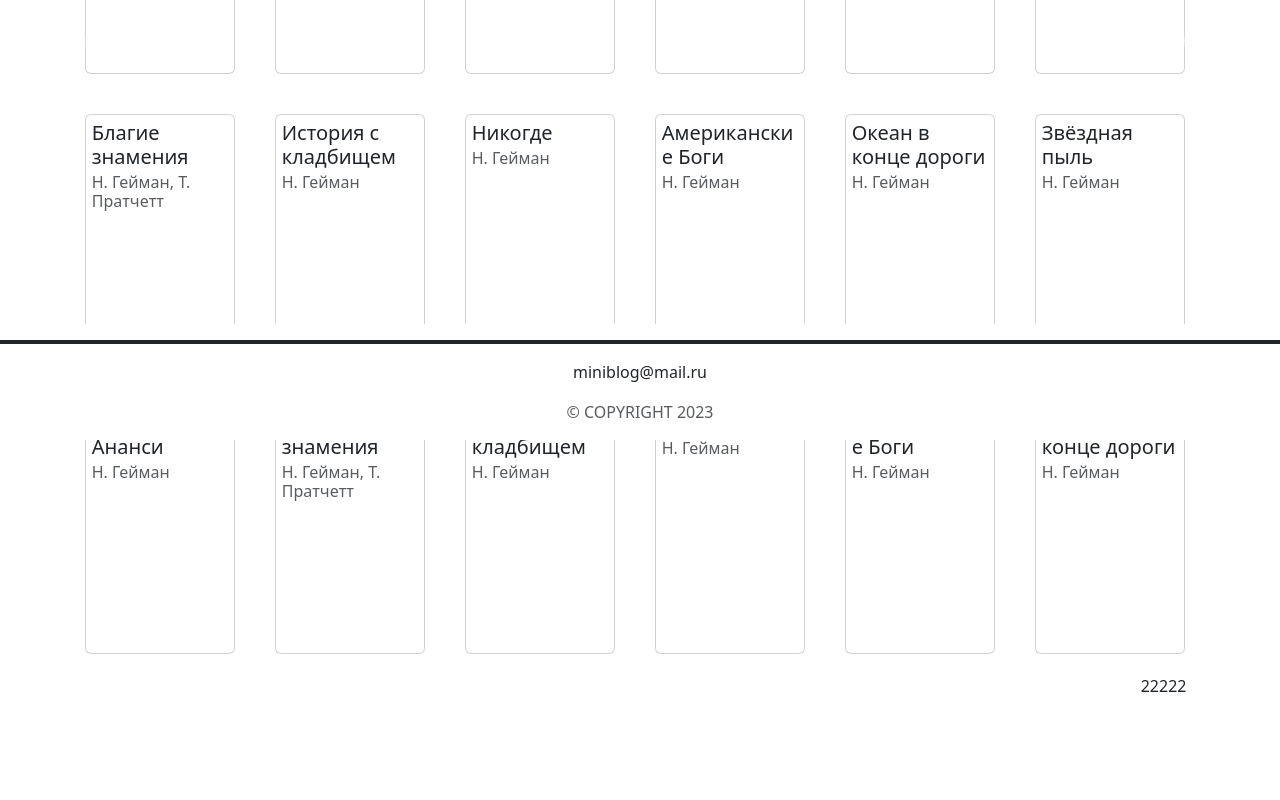
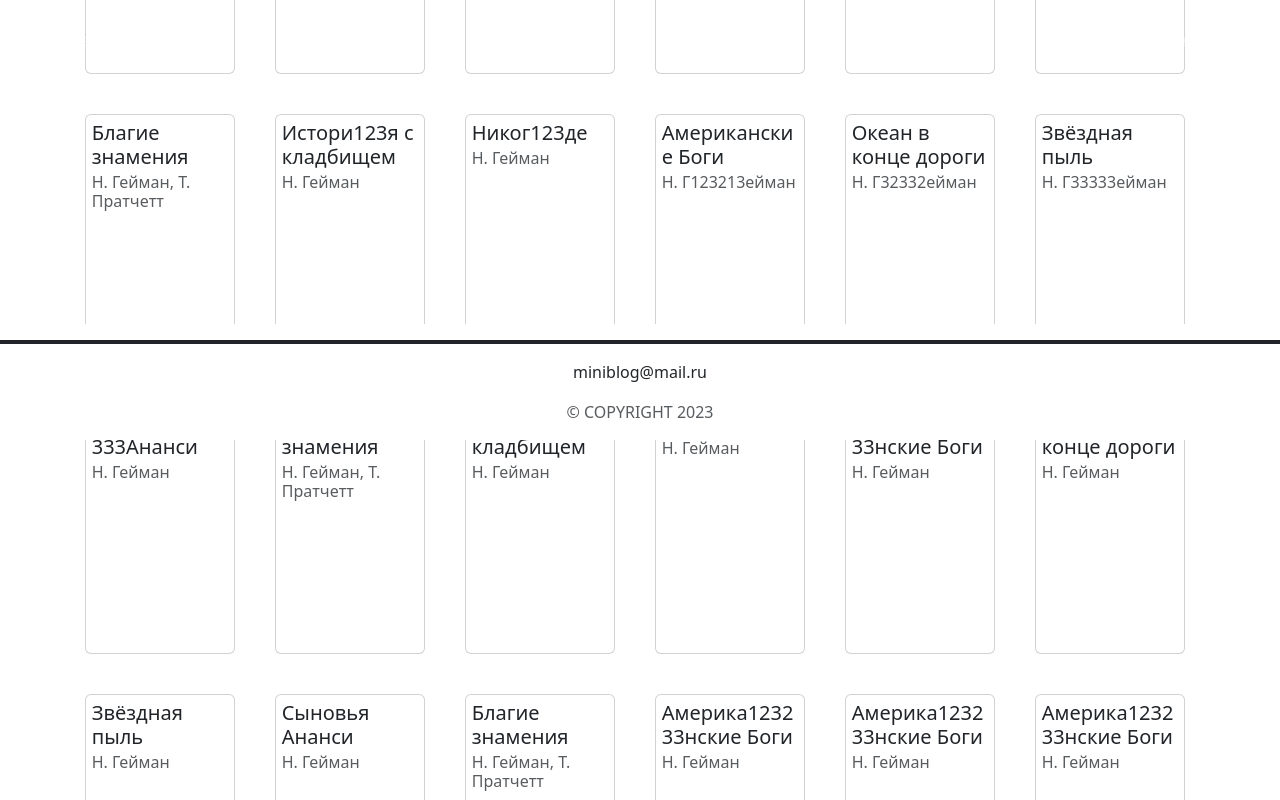
Before and after one commit to Potapov-AA/J-BLOG, a Vue app: page /books in a window 1280 px wide. Shown: the part 360-1160 px from the top of the page. Before the commit the page ends 1058 px from the top, so only its background shows below. Built offline with nearby package versions, Linux system fonts and the light colour scheme.

Commit message:
Добавил больше записей для проверки

```diff
--- a/src/stores/books.js
+++ b/src/stores/books.js
@@ -54,6 +54,55 @@ const defaultValue = [
   },
   {
     id: 0,
+    title: "Истори123я с кладбищем",
+    author: "Н. Гейман",
+    status: "Прочтена",
+    isFavorite: false,
+  },
+  {
+    id: 1,
+    title: "Никог123де",
+    author: "Н. Гейман",
+    status: "Прочтена",
+    isFavorite: true,
+  },
+  {
+    id: 2,
+    title: "Американские Боги",
+    author: "Н. Г123213ейман",
+    status: "Прочтена",
+    isFavorite: false,
+  },
+  {
+    id: 3,
+    title: "Океан в конце дороги",
+    author: "Н. Г32332ейман",
+    status: "Прочтена",
+    isFavorite: true,
+  },
+  {
+    id: 4,
+    title: "Звёздная пыль",
+    author: "Н. Г33333ейман",
+    status: "Прочтена",
+    isFavorite: true,
+  },
+  {
+    id: 5,
+    title: "Сыновья 333Ананси",
+    author: "Н. Гейман",
+    status: "Читаю",
+    isFavorite: false
+  },
+  {
+    id: 6,
+    title: "Благие знамения",
+    author: "Н. Гейман, Т. Пратчетт",
+    status: "Запланирована",
+    isFavorite: false
+  },
+  {
+    id: 0,
     title: "История с кладбищем",
     author: "Н. Гейман",
     status: "Прочтена",
@@ -68,7 +117,7 @@ const defaultValue = [
   },
   {
     id: 2,
-    title: "Американские Боги",
+    title: "Америка123233нские Боги",
     author: "Н. Гейман",
     status: "Прочтена",
     isFavorite: false,
@@ -102,54 +151,76 @@ const defaultValue = [
     isFavorite: false
   },
   {
-    id: 0,
-    title: "История с кладбищем",
+    id: 2,
+    title: "Америка123233нские Боги",
     author: "Н. Гейман",
     status: "Прочтена",
     isFavorite: false,
   },
   {
-    id: 1,
-    title: "Никогде",
-    author: "Н. Гейман",
-    status: "Прочтена",
-    isFavorite: true,
-  },
-  {
     id: 2,
-    title: "Американские Боги",
+    title: "Америка123233нские Боги",
     author: "Н. Гейман",
     status: "Прочтена",
     isFavorite: false,
   },
   {
-    id: 3,
-    title: "Океан в конце дороги",
+    id: 2,
+    title: "Америка123233нские Боги",
     author: "Н. Гейман",
     status: "Прочтена",
-    isFavorite: true,
+    isFavorite: false,
   },
   {
-    id: 4,
-    title: "Звёздная пыль",
+    id: 2,
+    title: "Америка123233нские Боги",
     author: "Н. Гейман",
     status: "Прочтена",
-    isFavorite: true,
+    isFavorite: false,
   },
   {
-    id: 5,
-    title: "Сыновья Ананси",
+    id: 2,
+    title: "Америка123233нские Боги",
     author: "Н. Гейман",
-    status: "Читаю",
-    isFavorite: false
+    status: "Прочтена",
+    isFavorite: false,
   },
   {
-    id: 6,
-    title: "Благие знамения",
-    author: "Н. Гейман, Т. Пратчетт",
-    status: "Запланирована",
-    isFavorite: false
+    id: 2,
+    title: "Америка123233нские Боги",
+    author: "Н. Гейман",
+    status: "Прочтена",
+    isFavorite: false,
   },
+  {
+    id: 2,
+    title: "Америка123233нские Боги",
+    author: "Н. Гейман",
+    status: "Прочтена",
+    isFavorite: false,
+  },
+  {
+    id: 2,
+    title: "Америка123233нские Боги",
+    author: "Н. Гейман",
+    status: "Прочтена",
+    isFavorite: false,
+  },
+  {
+    id: 2,
+    title: "Америка123233нские Боги",
+    author: "Н. Гейман",
+    status: "Прочтена",
+    isFavorite: false,
+  },
+  {
+    id: 2,
+    title: "Америка123233нские Боги",
+    author: "Н. Гейман",
+    status: "Прочтена",
+    isFavorite: false,
+  },
+
 ];
 
 const getValue = () => {
```
